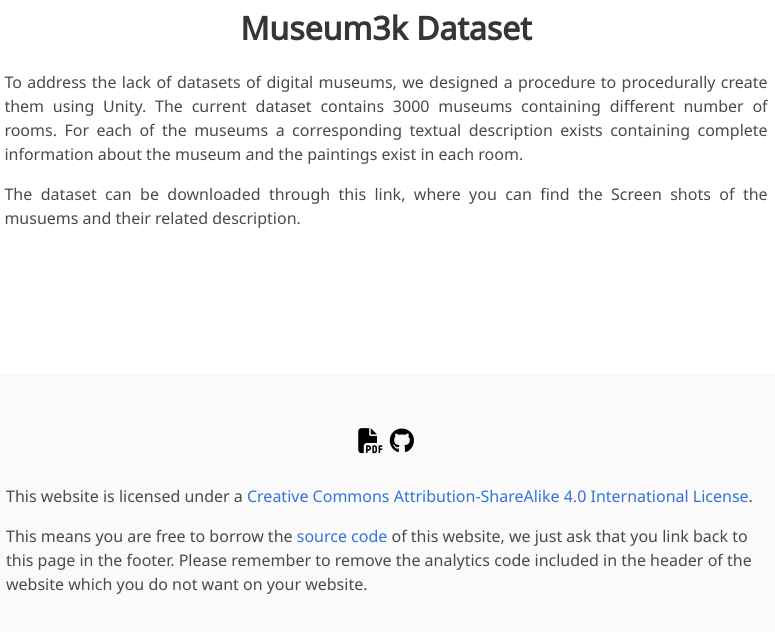
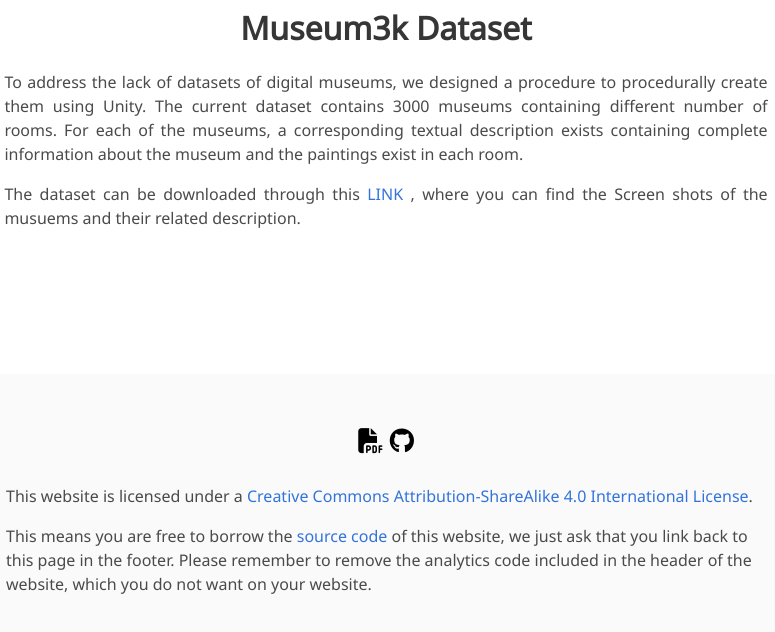
Before and after one commit to aliabdari/Museums3k, a plain HTML site: page index.html in a window 1280 px wide. Shown: the part 744-1376 px from the top of the page, 254-1029 px from the left. Drawn offline with nearby package versions, Linux system fonts and the light colour scheme; some icons are missing; a web font is replaced by a local one.

Commit message:
Update index.html

```diff
--- a/index.html
+++ b/index.html
@@ -121,7 +121,7 @@
                             <!--              </span>-->
                             <!-- Dataset Link. -->
                             <span class="link-block">
-                                <a href="https://huggingface.co/datasets/Alish1234/Museums3k"
+                                <a href="https://huggingface.co/datasets/Alish1234/Museums3k/tree/main"
                                    class="external-link button is-normal is-rounded is-dark">
                           <span class="icon">
                               <i class="far fa-images"></i>
@@ -211,11 +211,11 @@
                     <p>
                         To address the lack of datasets of digital museums, we designed a procedure to procedurally
                         create them using Unity. The current dataset contains 3000 museums containing different
-                        number of rooms. For each of the museums a corresponding textual description exists containing
+                        number of rooms. For each of the museums, a corresponding textual description exists containing
                         complete information about the museum and the paintings exist in each room.
                     </p>
                     <p>
-                        The dataset can be downloaded through this link, where you can find the Screen shots of the musuems and their related description.
+                        The dataset can be downloaded through this  <a href="https://huggingface.co/datasets/Alish1234/Museums3k/tree/main">LINK</a> , where you can find the Screen shots of the musuems and their related description.
                     </p>
                 </div>
             </div>
@@ -410,7 +410,7 @@
                         This means you are free to borrow the <a
                             href="https://github.com/nerfies/nerfies.github.io">source code</a> of this website,
                         we just ask that you link back to this page in the footer.
-                        Please remember to remove the analytics code included in the header of the website which
+                        Please remember to remove the analytics code included in the header of the website, which
                         you do not want on your website.
                     </p>
                 </div>
```
